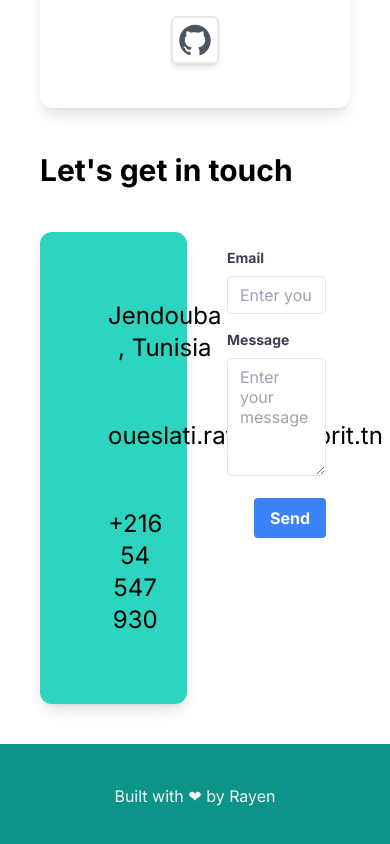
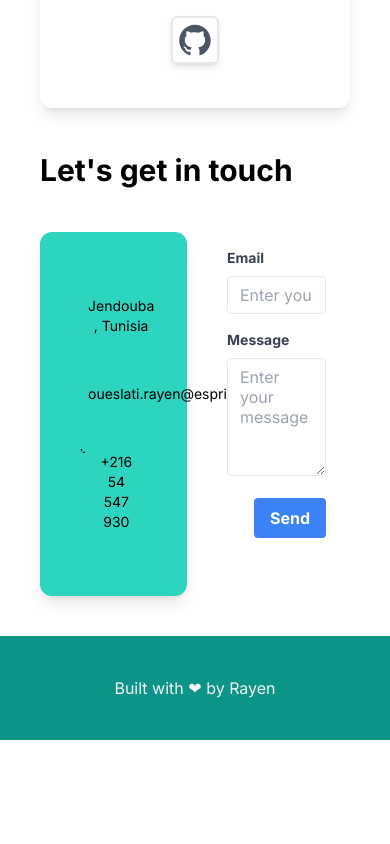
Before and after one commit to rayen-creator/my-portfolio, a Next.js app: page / in a window 390 px wide. Shown: the part 5886-6730 px from the top of the page. After the commit the page ends 6626 px from the top, so only its background shows below. Built offline with nearby package versions, Linux system fonts and the light colour scheme.

Commit message:
✅ update contact section

```diff
--- a/src/app/page.js
+++ b/src/app/page.js
@@ -242,21 +242,21 @@ export default function Home() {
           <div className="grid grid-cols-2 gap-4">
             <div className="col-span-1">
               <div className=' shadow-lg text-center p-10 rounded-xl my-10  bg-teal-400'>
-                <div className='flex justify-items-center  p-5'>
-                  <MdGpsFixed className='text-3xl' />
-                  <p className='p-2 text-2xl'>
+                <div className='flex justify-items-center  py-4'>
+                  <MdGpsFixed className='text-sm md:text-2xl' />
+                  <p className='p-2 text-sm lg:text-2xl'>
                     Jendouba , Tunisia
                   </p>
                 </div>
-                <div className='flex justify-items-center  p-5'>
-                  <MdEmail className='text-3xl' />
-                  <p className='p-2 text-2xl'>
+                <div className='flex justify-items-center  py-4 '>
+                  <MdEmail className='text-md lg:text-2xl' />
+                  <p className='p-2  text-sm md:text-2xl'>
                     oueslati.rayen@esprit.tn
                   </p>
                 </div>
-                <div className='flex justify-items-center  p-5'>
-                  <MdPhone className='text-3xl' />
-                  <p className='p-2 text-2xl'>
+                <div className='flex justify-items-center  py-4 '>
+                  <MdPhone className='text-sm lg:text-2xl' />
+                  <p className='p-2  text-sm md:text-2xl'>
                     +216 54 547 930
                   </p>
                 </div>
```
